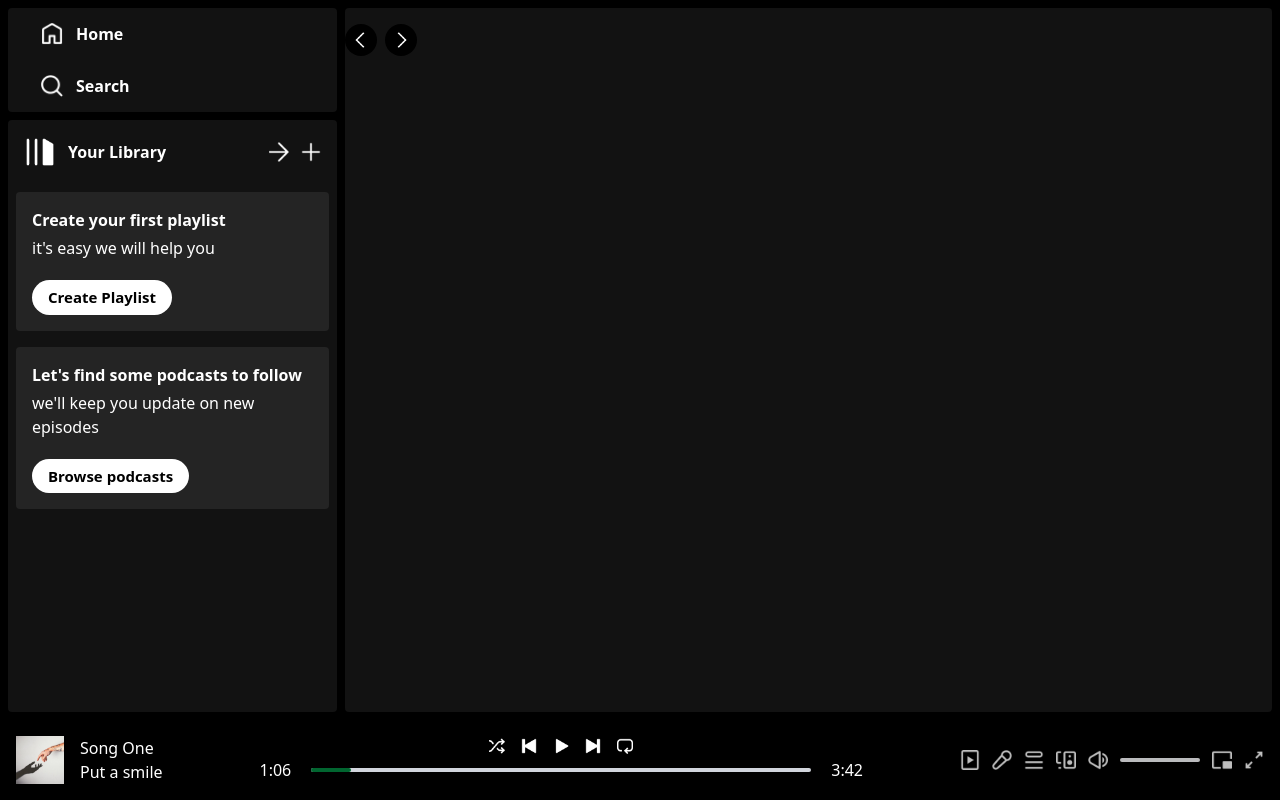
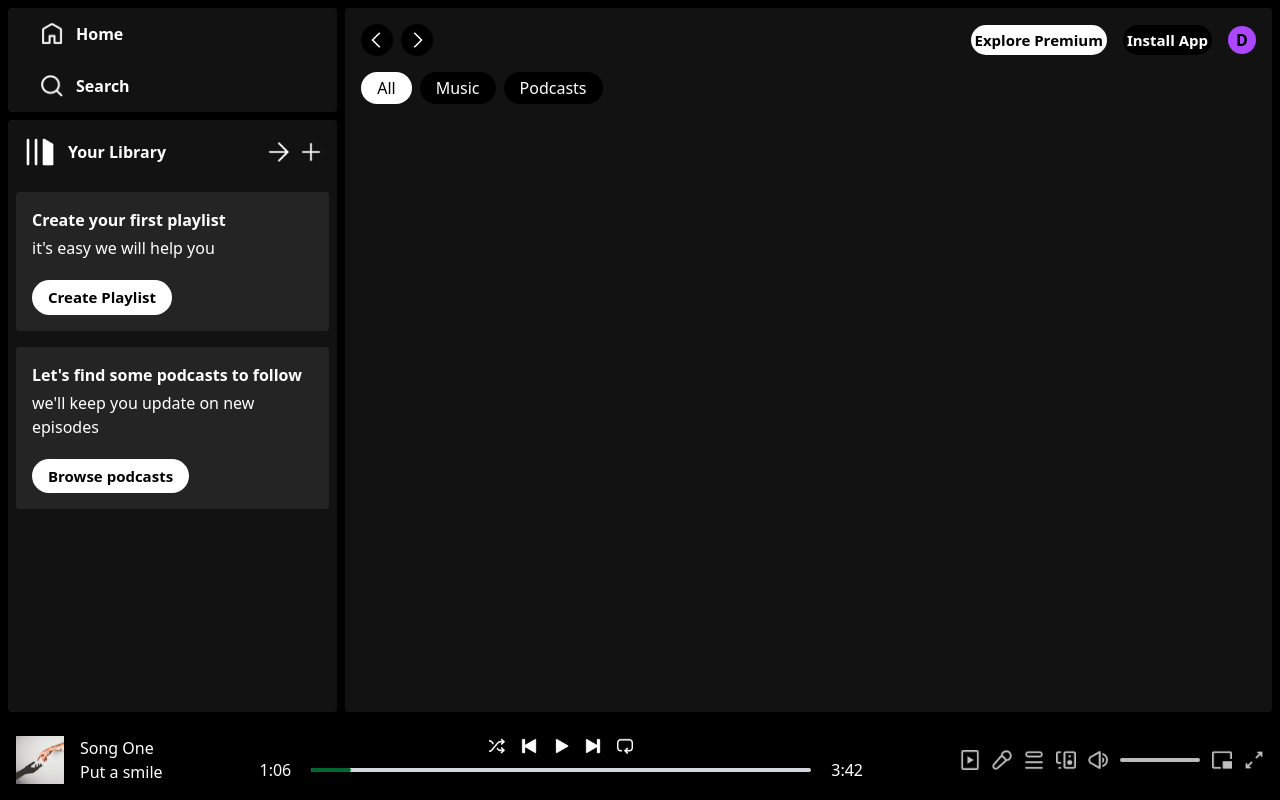
Before and after one commit to rashimarasangi/SpotifyClone, a React (Vite) app: page / in a window 1280 px wide. Built offline with nearby package versions, Linux system fonts and the light colour scheme.

Commit message:
feat: navbar updated

```diff
--- a/src/components/Display.jsx
+++ b/src/components/Display.jsx
@@ -4,7 +4,7 @@ import DisplayHome from "./DisplayHome";
 
 const Display = () => {
   return (
-    <div className="w-full m-2 pt-4 rounded bg-[#121212] text-white overflow-auto lg:w-3/4 lg:ml-0">
+    <div className="w-full m-2 py-4 px-4 rounded bg-[#121212] text-white overflow-auto lg:w-3/4 lg:ml-0">
       <Routes>
         <Route path="/" element={<DisplayHome />} />
       </Routes>
--- a/src/components/Navbar.jsx
+++ b/src/components/Navbar.jsx
@@ -17,6 +17,28 @@ const Navbar = () => {
             alt=""
           />
         </div>
+        <div className="flex items-center gap-4">
+          <p className="hidden md:block bg-white text-black text-[15px] rounded-2xl p-1 cursor-pointer">
+            Explore Premium
+          </p>
+          <p className="hidden md:block bg-black text-white text-[15px] rounded-2xl p-1 cursor-pointer">
+            Install App
+          </p>
+          <p className="bg-purple-500 text-black w-7 h-7 rounded-full flex items-center justify-center">
+            D
+          </p>
+        </div>
+      </div>
+      <div className="flex items-center gap-2 mt-4">
+        <p className="bg-white cursor-pointer text-black px-4 py-1 rounded-2xl">
+          All
+        </p>
+        <p className="bg-black cursor-pointer text-white px-4 py-1 rounded-2xl">
+          Music
+        </p>
+        <p className="bg-black cursor-pointer text-white px-4 py-1 rounded-2xl">
+          Podcasts
+        </p>
       </div>
     </nav>
   );
```
